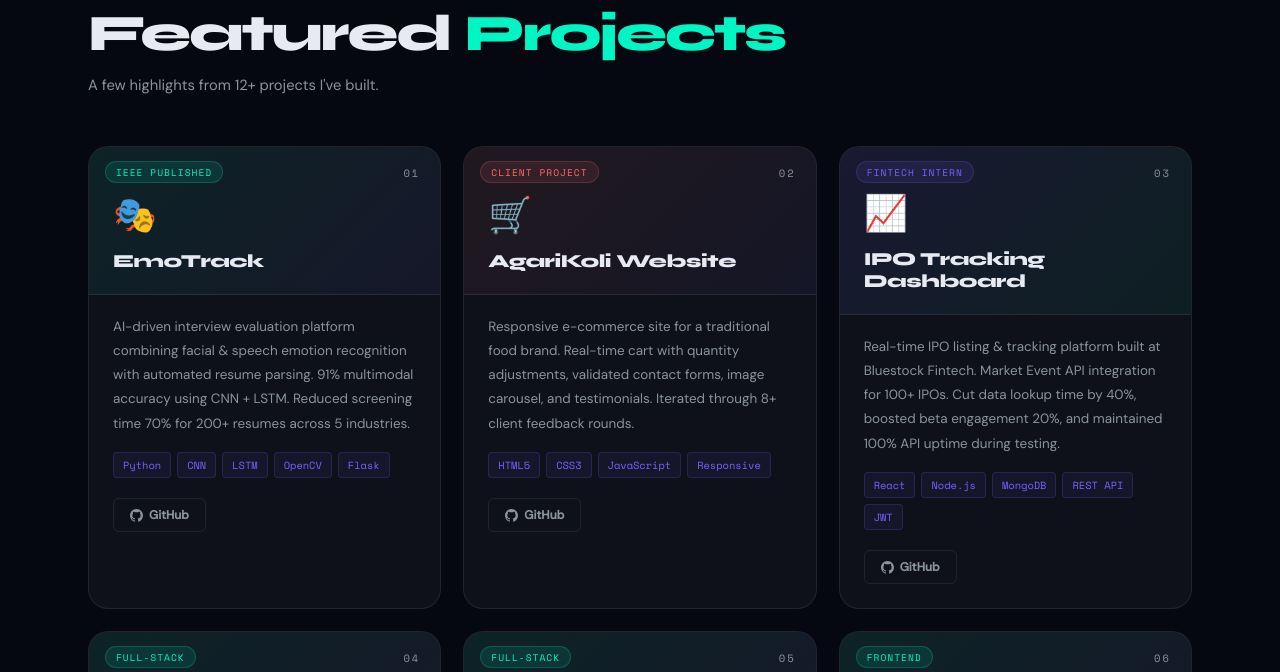
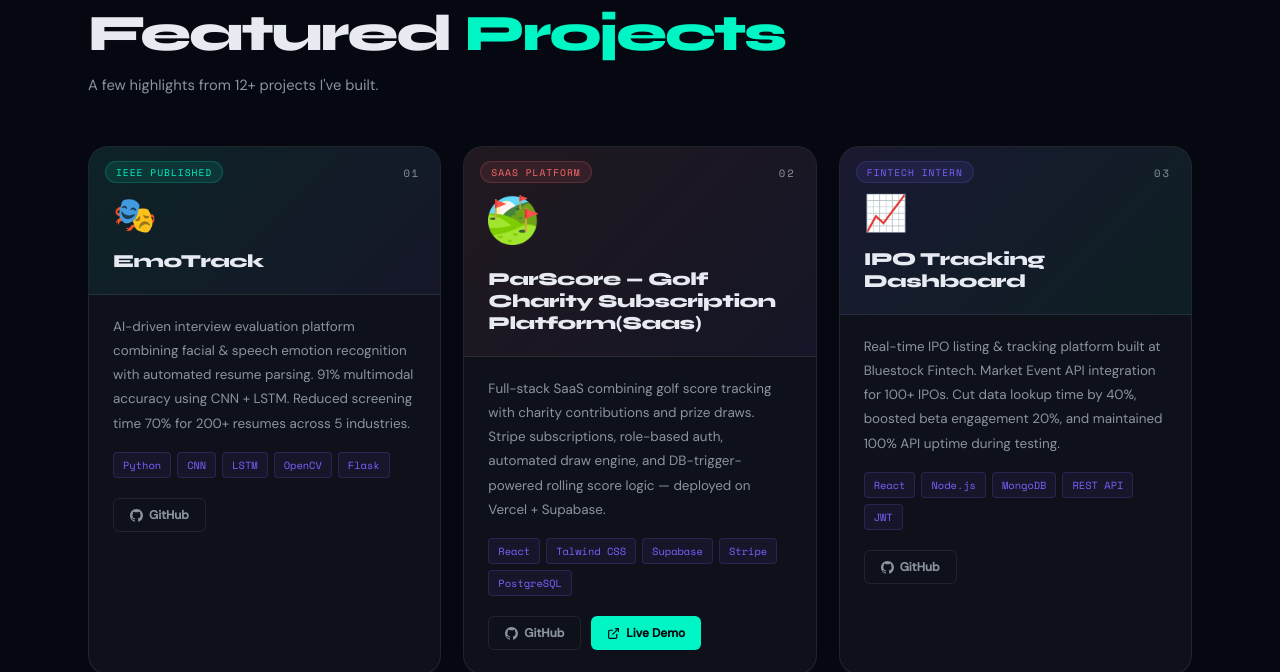
Before and after one commit to piyushkushe19/My-Portfolio, a plain HTML site: page index.html in a window 1280 px wide. Shown: the part 2785-3457 px from the top of the page. Drawn offline with nearby package versions, Linux system fonts and the light colour scheme.

Commit message:
updated project: ParScore — Golf Charity Subscription Platform(Saas)

```diff
--- a/index.html
+++ b/index.html
@@ -891,16 +891,23 @@ footer{border-top:1px solid var(--border);padding:40px 0;}
       <!-- PROJECT 2 -->
       <div class="proj-card">
         <div class="proj-head" style="background:linear-gradient(135deg,rgba(255,107,107,0.08),rgba(123,97,255,0.06));">
-          <span class="proj-badge bg-r">Client Project</span>
+          <span class="proj-badge bg-r">Saas Platform</span>
           <span class="proj-num">02</span>
-          <div class="proj-emoji">🛒</div>
-          <div class="proj-title">AgariKoli Website</div>
+          <div class="proj-emoji"><img src="golf.png" style="height: 50px; width: 50px; margin-top: 20px;" alt=""></div>
+          <div class="proj-title">ParScore — Golf Charity Subscription Platform(Saas)</div>
         </div>
         <div class="proj-body">
-          <p class="proj-desc">Responsive e-commerce site for a traditional food brand. Real-time cart with quantity adjustments, validated contact forms, image carousel, and testimonials. Iterated through 8+ client feedback rounds.</p>
-          <div class="proj-stack"><span class="stk">HTML5</span><span class="stk">CSS3</span><span class="stk">JavaScript</span><span class="stk">Responsive</span></div>
+          <p class="proj-desc">Full-stack SaaS combining golf score tracking with charity contributions and prize draws. Stripe subscriptions, role-based auth, automated draw engine, and DB-trigger-powered rolling score logic — deployed on Vercel + Supabase.</p>
+          <div class="proj-stack"><span class="stk">React</span><span class="stk">Talwind CSS</span><span class="stk">Supabase</span><span class="stk">Stripe</span><span class="stk">PostgreSQL</span></div>
           <div class="proj-links">
-            <a class="pb gh" href="https://github.com/piyushkushe19/AgariKoli-Website" target="_blank"><svg width="13" height="13" viewBox="0 0 24 24" fill="currentColor"><path d="M12 0c-6.626 0-12 5.373-12 12 0 5.302 3.438 9.8 8.207 11.387.599.111.793-.261.793-.577v-2.234c-3.338.726-4.033-1.416-4.033-1.416-.546-1.387-1.333-1.756-1.333-1.756-1.089-.745.083-.729.083-.729 1.205.084 1.839 1.237 1.839 1.237 1.07 1.834 2.807 1.304 3.492.997.107-.775.418-1.305.762-1.604-2.665-.305-5.467-1.334-5.467-5.931 0-1.311.469-2.381 1.236-3.221-.124-.303-.535-1.524.117-3.176 0 0 1.008-.322 3.301 1.23.957-.266 1.983-.399 3.003-.404 1.02.005 2.047.138 3.006.404 2.291-1.552 3.297-1.23 3.297-1.23.653 1.653.242 2.874.118 3.176.77.84 1.235 1.911 1.235 3.221 0 4.609-2.807 5.624-5.479 5.921.43.372.823 1.102.823 2.222v3.293c0 .319.192.694.801.576 4.765-1.589 8.199-6.086 8.199-11.386 0-6.627-5.373-12-12-12z"/></svg> GitHub</a>
+            <a class="pb gh" href="https://github.com/piyushkushe19/golf-charity-platform-2" target="_blank"><svg width="13" height="13" viewBox="0 0 24 24" fill="currentColor"><path d="M12 0c-6.626 0-12 5.373-12 12 0 5.302 3.438 9.8 8.207 11.387.599.111.793-.261.793-.577v-2.234c-3.338.726-4.033-1.416-4.033-1.416-.546-1.387-1.333-1.756-1.333-1.756-1.089-.745.083-.729.083-.729 1.205.084 1.839 1.237 1.839 1.237 1.07 1.834 2.807 1.304 3.492.997.107-.775.418-1.305.762-1.604-2.665-.305-5.467-1.334-5.467-5.931 0-1.311.469-2.381 1.236-3.221-.124-.303-.535-1.524.117-3.176 0 0 1.008-.322 3.301 1.23.957-.266 1.983-.399 3.003-.404 1.02.005 2.047.138 3.006.404 2.291-1.552 3.297-1.23 3.297-1.23.653 1.653.242 2.874.118 3.176.77.84 1.235 1.911 1.235 3.221 0 4.609-2.807 5.624-5.479 5.921.43.372.823 1.102.823 2.222v3.293c0 .319.192.694.801.576 4.765-1.589 8.199-6.086 8.199-11.386 0-6.627-5.373-12-12-12z"/></svg> GitHub</a>
+            <a class="pb pg" href=" https://golf-charity-platform-2.vercel.app/" target="_blank">
+              <svg width="13" height="13" viewBox="0 0 24 24" fill="none" stroke="currentColor" stroke-width="2.2">
+                <path d="M18 13v6a2 2 0 0 1-2 2H5a2 2 0 0 1-2-2V8a2 2 0 0 1 2-2h6"/>
+                <polyline points="15 3 21 3 21 9"/>
+                <line x1="10" y1="14" x2="21" y2="3"/>
+              </svg> Live Demo
+            </a>
           </div>
         </div>
       </div>
@@ -918,7 +925,6 @@ footer{border-top:1px solid var(--border);padding:40px 0;}
           <div class="proj-stack"><span class="stk">React</span><span class="stk">Node.js</span><span class="stk">MongoDB</span><span class="stk">REST API</span><span class="stk">JWT</span></div>
           <div class="proj-links">
             <a class="pb gh" href="https://github.com/piyushkushe19/IPO-Tracking-Platform" target="_blank"><svg width="13" height="13" viewBox="0 0 24 24" fill="currentColor"><path d="M12 0c-6.626 0-12 5.373-12 12 0 5.302 3.438 9.8 8.207 11.387.599.111.793-.261.793-.577v-2.234c-3.338.726-4.033-1.416-4.033-1.416-.546-1.387-1.333-1.756-1.333-1.756-1.089-.745.083-.729.083-.729 1.205.084 1.839 1.237 1.839 1.237 1.07 1.834 2.807 1.304 3.492.997.107-.775.418-1.305.762-1.604-2.665-.305-5.467-1.334-5.467-5.931 0-1.311.469-2.381 1.236-3.221-.124-.303-.535-1.524.117-3.176 0 0 1.008-.322 3.301 1.23.957-.266 1.983-.399 3.003-.404 1.02.005 2.047.138 3.006.404 2.291-1.552 3.297-1.23 3.297-1.23.653 1.653.242 2.874.118 3.176.77.84 1.235 1.911 1.235 3.221 0 4.609-2.807 5.624-5.479 5.921.43.372.823 1.102.823 2.222v3.293c0 .319.192.694.801.576 4.765-1.589 8.199-6.086 8.199-11.386 0-6.627-5.373-12-12-12z"/></svg> GitHub</a>
-
           </div>
         </div>
       </div>
```
Also changed, not shown: golf.png (added).
